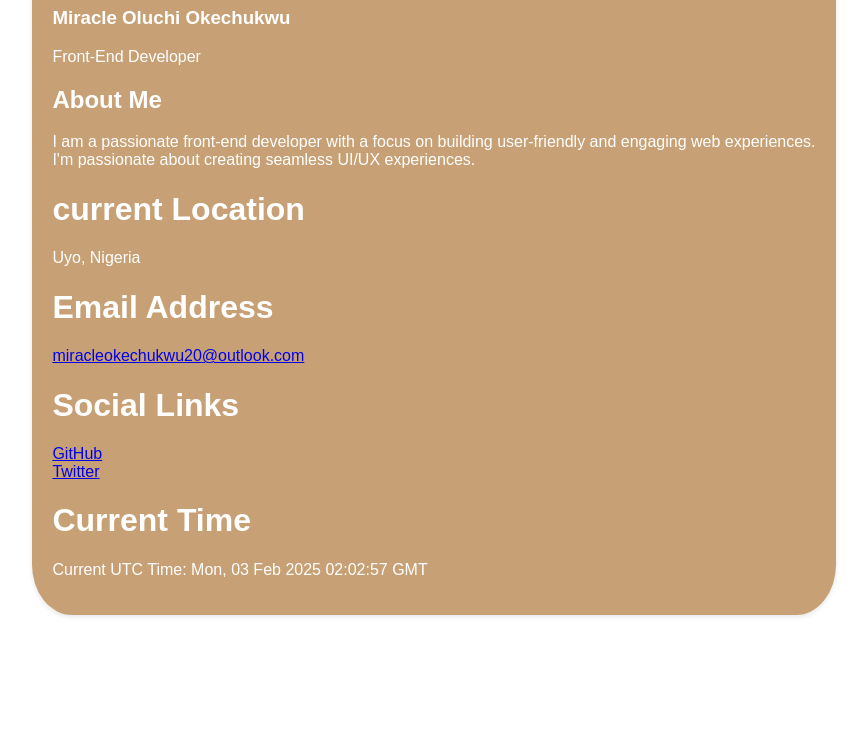
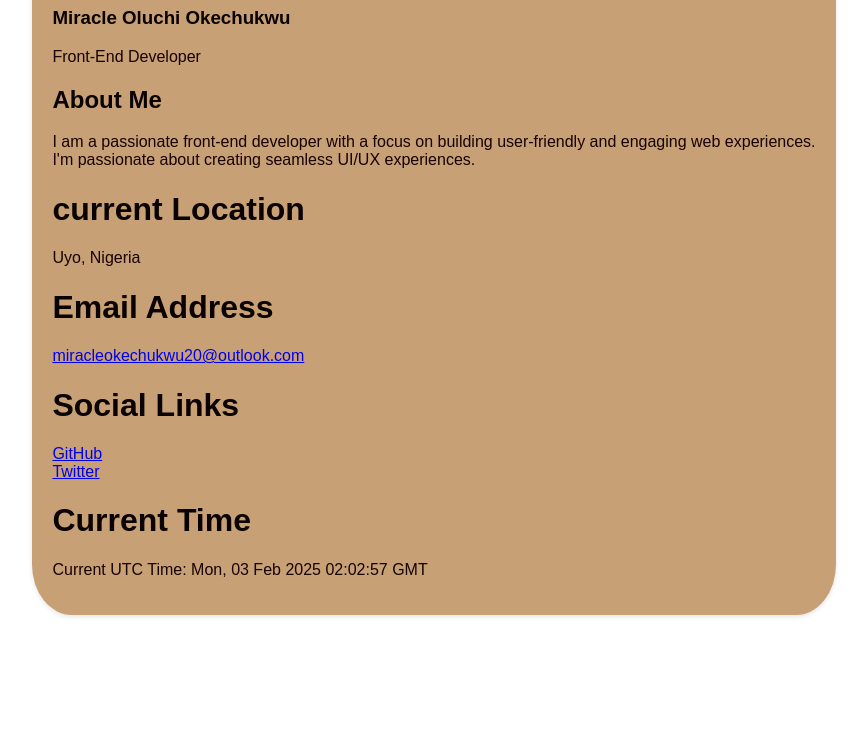
Before and after one commit to Miraculous20/HNG, a plain HTML site: page index.html in a window 1280 px wide. Shown: the part 521-1264 px from the top of the page, without its empty margins (206-1073 px from the left). Drawn offline with Linux system fonts and the light colour scheme.

Commit message:
changed text color

```diff
--- a/style.css
+++ b/style.css
@@ -27,16 +27,16 @@ body {
     border-radius: 5%;
 
     p {
-        color: #ffffff;
+        color: #180202;
     }
     h1 {
-        color: #ffffff;
+        color: #0a0101;
     }
     h2 {
-        color: #ffffff;
+        color: #0a0101;
     }
     h3 {
-        color: #ffffff;
+        color: #0a0101;
     }
 
 }
```
